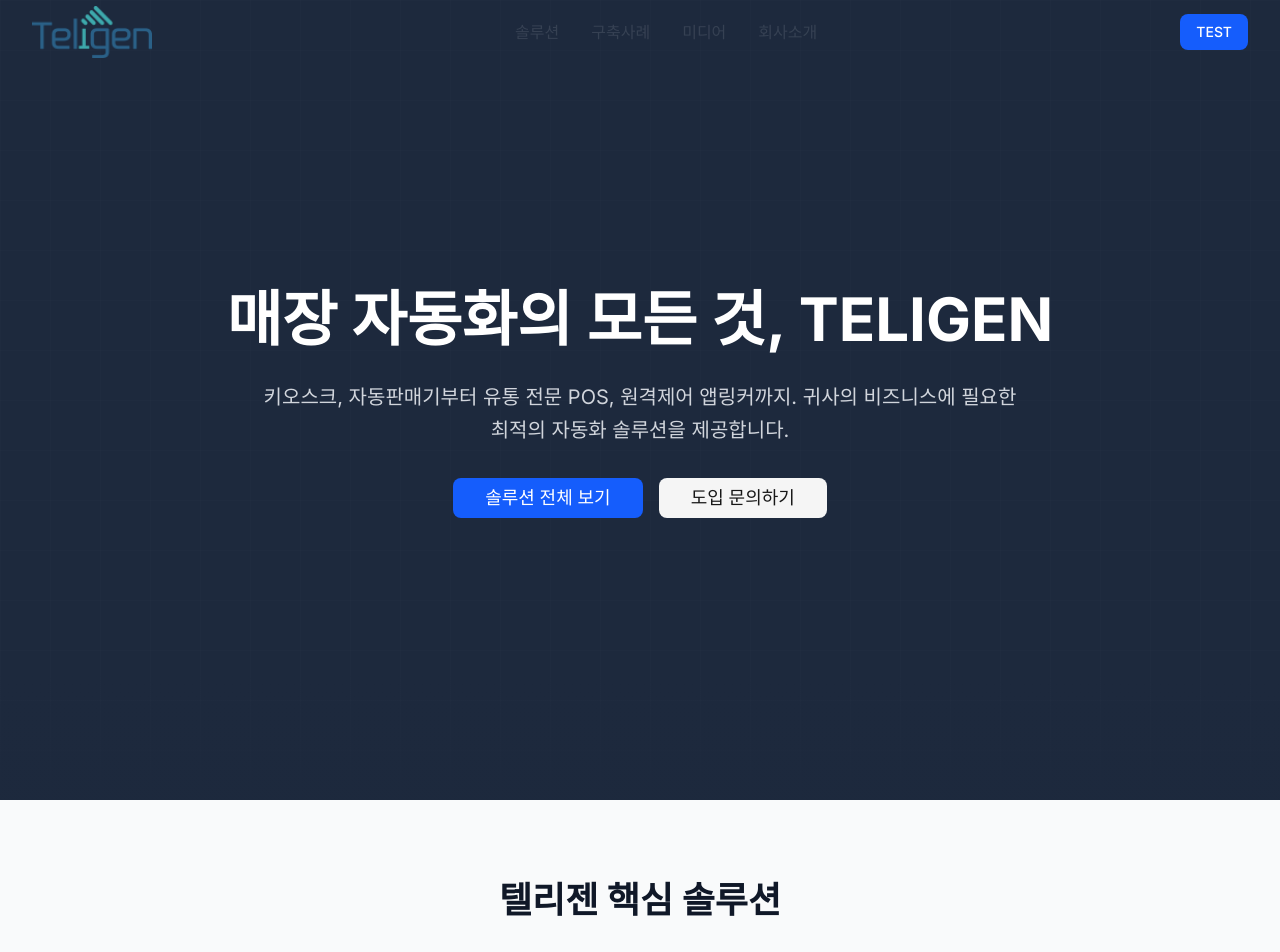
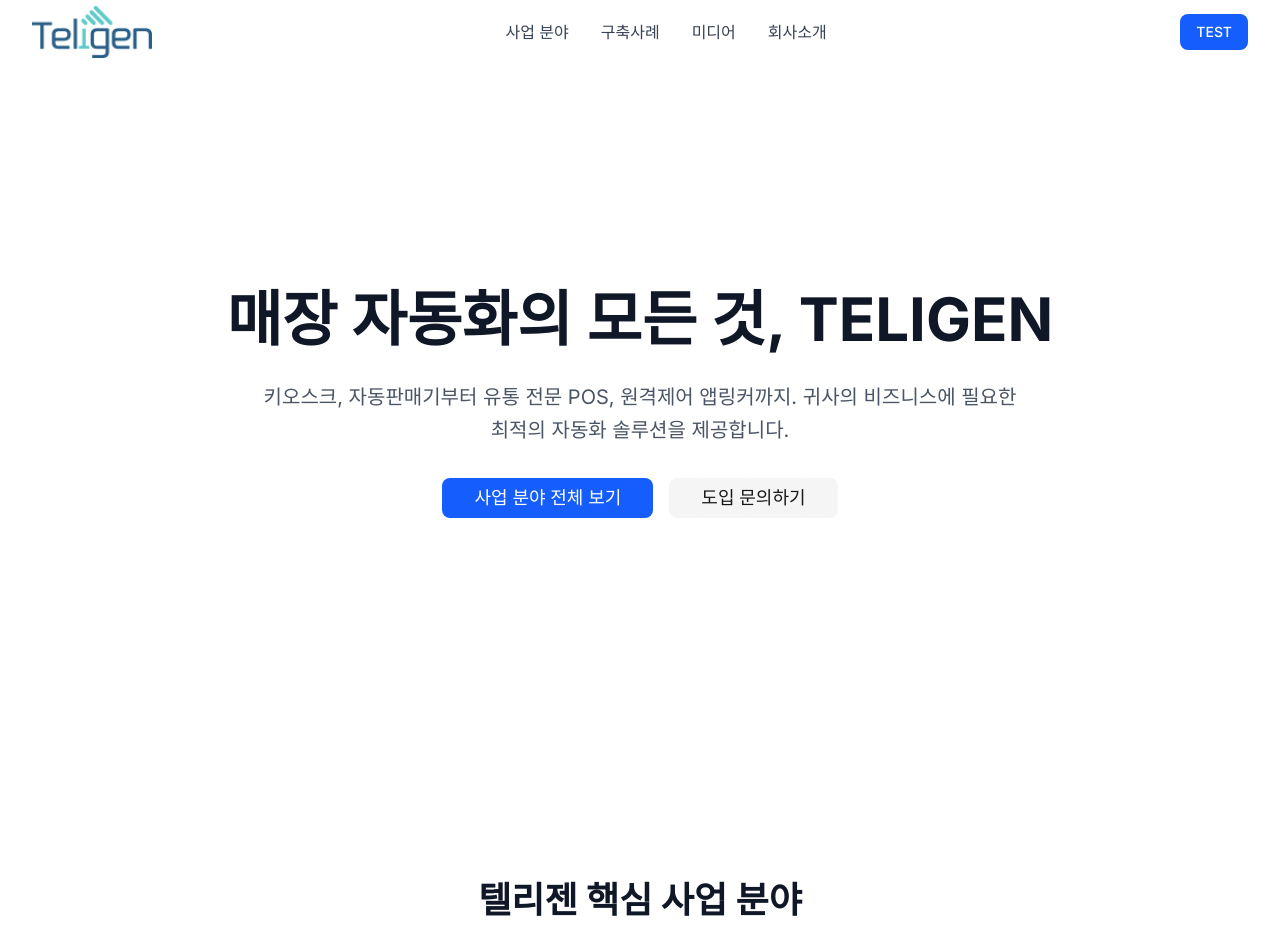
Before and after one commit to bbicoon/teligen-website, a Next.js app: page / in a window 1280 px wide. Shown: the top 952 px of the page. Built offline with nearby package versions, Linux system fonts and the light colour scheme.

Commit message:
이미지 및 타이틀 수정

```diff
--- a/src/app/_components/solutions-section.tsx
+++ b/src/app/_components/business-section.tsx
@@ -3,7 +3,7 @@
 import Image from "next/image";
 // import { motion } from "framer-motion";
 
-const SolutionsSection = () => {
+const BusinessSection = () => {
   // const containerVariants = {
   //   hidden: { opacity: 0 },
   //   visible: {
@@ -27,14 +27,14 @@
   // };
 
   return (
-    <section className="py-20 bg-gray-50">
+    <section className="py-20 bg-white">
       <div className="max-w-7xl mx-auto px-4 sm:px-6 lg:px-8">
         {/* 섹션 제목 */}
         <div
           className="text-center mb-16"
         >
           <h2 className="text-3xl sm:text-4xl font-bold text-gray-900 mb-4">
-            텔리젠 핵심 솔루션
+            텔리젠 핵심 사업 분야
           </h2>
         </div>
 
@@ -130,4 +130,4 @@
   );
 };
 
-export default SolutionsSection;
+export default BusinessSection;
--- a/src/app/_components/hero-section.tsx
+++ b/src/app/_components/hero-section.tsx
@@ -3,25 +3,25 @@
 
 const HeroSection = () => {
   return (
-    <section className="relative min-h-screen flex items-center justify-center bg-slate-800 overflow-hidden">
+    <section className="relative min-h-screen flex items-center justify-center bg-white overflow-hidden">
       {/* 그리드 패턴 배경 */}
-      <div className="absolute inset-0 opacity-10">
-        <div className="absolute inset-0 bg-[linear-gradient(rgba(255,255,255,0.1)_1px,transparent_1px),linear-gradient(90deg,rgba(255,255,255,0.1)_1px,transparent_1px)] bg-[size:50px_50px]"></div>
+      <div className="absolute inset-0 opacity-5">
+        <div className="absolute inset-0 bg-[linear-gradient(rgba(0,0,0,0.1)_1px,transparent_1px),linear-gradient(90deg,rgba(0,0,0,0.1)_1px,transparent_1px)] bg-[size:50px_50px]"></div>
       </div>
 
       {/* 메인 콘텐츠 */}
       <div className="relative z-10 text-center px-4 sm:px-6 lg:px-8 max-w-4xl mx-auto">
-        <h1 className="text-4xl sm:text-5xl lg:text-6xl font-bold text-white mb-6 leading-tight">
+        <h1 className="text-4xl sm:text-5xl lg:text-6xl font-bold text-gray-900 mb-6 leading-tight">
           매장 자동화의 모든 것, TELIGEN
         </h1>
 
-        <p className="text-lg sm:text-xl text-gray-300 mb-8 max-w-3xl mx-auto leading-relaxed">
+        <p className="text-lg sm:text-xl text-gray-600 mb-8 max-w-3xl mx-auto leading-relaxed">
           키오스크, 자동판매기부터 유통 전문 POS, 원격제어 앱링커까지. 귀사의 비즈니스에 필요한 최적의 자동화 솔루션을 제공합니다.
         </p>
 
         <div className="flex flex-col sm:flex-row gap-4 justify-center items-center">
           <Button size="lg" className="bg-blue-600 hover:bg-blue-700 text-white px-8 py-3 text-lg" asChild>
-            <Link href="/solutions">솔루션 전체 보기</Link>
+            <Link href="/business">사업 분야 전체 보기</Link>
           </Button>
           <Button size="lg" variant="secondary" className="px-8 py-3 text-lg" asChild>
             <Link href="#contact">도입 문의하기</Link>
@@ -30,7 +30,7 @@
       </div>
 
       {/* 추가적인 시각적 효과 */}
-      <div className="absolute bottom-0 left-0 right-0 h-32 bg-gradient-to-t from-slate-800 to-transparent"></div>
+      <div className="absolute bottom-0 left-0 right-0 h-32 bg-gradient-to-t from-white to-transparent"></div>
     </section>
   );
 };
--- a/src/app/solutions/page.tsx
+++ b/src/app/business/page.tsx
@@ -4,8 +4,8 @@
 import { CheckCircle } from 'lucide-react';
 
 export const metadata: Metadata = {
-  title: '솔루션 - TELIGEN',
-  description: '키오스크, 자동판매기, 유통포스, 앱링커 등 텔리젠의 혁신적인 매장 자동화 솔루션을 만나보세요.',
+  title: '사업 분야 - TELIGEN',
+  description: '키오스크, 자동판매기, 유통포스, 앱링커 등 텔리젠의 혁신적인 사업 분야를 소개합니다.',
 };
 
 const solutions = [
@@ -41,11 +41,11 @@
     <main className="pt-24 min-h-screen bg-white">
       <div className="max-w-7xl mx-auto px-4 sm:px-6 lg:px-8 py-16">
         <div className="text-center mb-16">
-          <h1 className="text-4xl font-bold text-gray-900 mb-4">
-            솔루션
-          </h1>
+                      <h1 className="text-4xl font-bold text-gray-900 mb-4">
+              사업 분야
+            </h1>
           <p className="text-lg text-gray-600">
-            텔리젠의 핵심 솔루션인 키오스크, 자동판매기, 유통포스, 앱링커에 대한 상세 정보를 제공합니다.
+            텔리젠은 매장 자동화에 필요한 모든 사업 영역을 포괄합니다.
           </p>
         </div>
 
--- a/src/app/page.tsx
+++ b/src/app/page.tsx
@@ -1,12 +1,12 @@
 import HeroSection from "./_components/hero-section";
-import SolutionsSection from "./_components/solutions-section";
+import BusinessSection from "./_components/business-section";
 import ContactSection from "./_components/contact-section";
 
 export default function Home() {
   return (
     <main>
       <HeroSection />
-      <SolutionsSection />
+      <BusinessSection />
       <section id="contact">
         <ContactSection />
       </section>
--- a/src/components/header.tsx
+++ b/src/components/header.tsx
@@ -22,7 +22,7 @@
   }, []);
 
   const menuItems = [
-    { name: "솔루션", href: "/solutions" },
+    { name: "사업 분야", href: "/business" },
     { name: "구축사례", href: "/portfolio" },
     { name: "미디어", href: "/media" },
     { name: "회사소개", href: "/about" },
```
